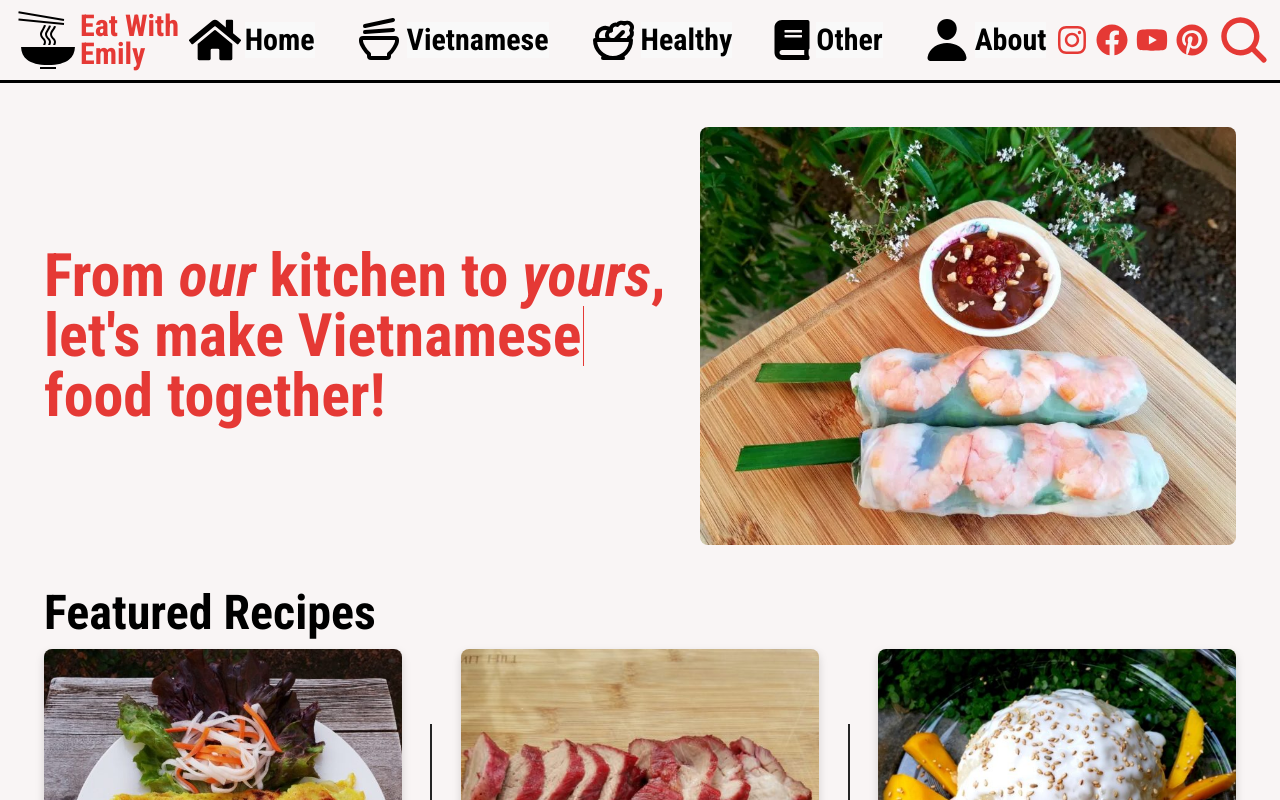
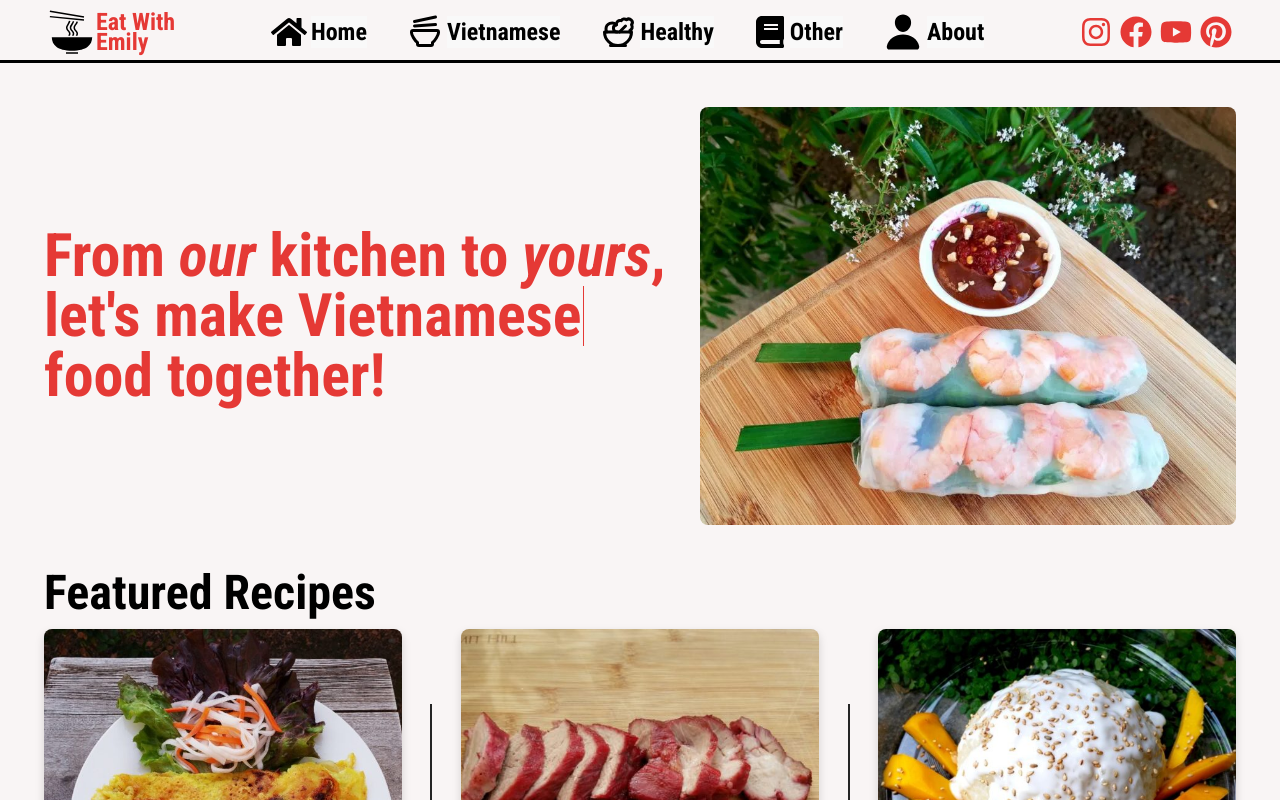
Before and after one commit to 2020mtran/recipe-website, a React (Vite) app: page / in a window 1280 px wide. Built offline with nearby package versions, Linux system fonts and the light colour scheme.

Commit message:
Added horizontal padding to header and more horizontal padding to main contents

```diff
--- a/src/homepage-components/FeaturedRecipes.jsx
+++ b/src/homepage-components/FeaturedRecipes.jsx
@@ -5,7 +5,7 @@ import StickyRiceMango from '../assets/StickyRiceMango.jpg'
 
 const FeaturedRecipes = () => {
     return (
-        <div className='flex flex-col p-3 pb-0 sm:p-5 sm:pb-0 md:p-7 md:pb-0 lg:p-9 lg:pb-0 xl:p-11 xl:pb-0 2xl:p-13 2xl:pb-0 3xl:p-14 3xl:pb-0 gap-1 md:gap-3 2xl:gap-5 3xl:gap-7'>
+        <div className='flex flex-col p-3 pb-0 sm:p-5 sm:pb-0 md:p-7 md:pb-0 lg:p-9 lg:pb-0 xl:p-11 xl:pb-0 2xl:p-13 2xl:pb-0 3xl:p-14 3xl:pb-0 gap-1 md:gap-3 2xl:gap-5 3xl:gap-7 2xl:pr-16 2xl:pl-14 3xl:pr-22 3xl:pl-20'>
             <p className='text-black font-bold text-lg md:text-3xl lg:text-4xl xl:text-5xl 3xl:text-6xl'>Featured Recipes</p>
             <div className="flex flex-row justify-between w-full gap-1 items-center">
                 <div className='flex flex-col w-[30%] gap-1 2xl:gap-3'>
--- a/src/homepage-components/Guidance.jsx
+++ b/src/homepage-components/Guidance.jsx
@@ -6,7 +6,7 @@ import SloppyJoes from '../assets/sloppyjoes.jpg'
 
 const Guidance = () => {
     return (
-        <div className='flex flex-col p-3 sm:p-5 md:p-7 lg:p-9 xl:p-11 2xl:p-13 3xl:p-14 gap-1 md:gap-3 2xl:gap-5 3xl:gap-7'>
+        <div className='flex flex-col p-3 sm:p-5 md:p-7 lg:p-9 xl:p-11 2xl:p-13 3xl:p-14 gap-1 md:gap-3 2xl:gap-5 3xl:gap-7 2xl:pr-16 2xl:pl-14 3xl:pr-22 3xl:pl-20'>
             <p className='text-black font-bold text-lg md:text-3xl lg:text-4xl xl:text-5xl 3xl:text-6xl'>Let's Cook Some...</p>
             <div className='grid grid-cols-2 grid-rows-2 gap-2 md:gap-x-20'>
                 <div className='flex flex-row'>
--- a/src/homepage-components/Header.jsx
+++ b/src/homepage-components/Header.jsx
@@ -7,16 +7,16 @@ import { TbBowlChopsticks } from "react-icons/tb";
 
 const Header = ({ isOpen, setIsOpen }) => {
     return (
-        <div className="flex flex-row w-full justify-between border-b-black border-b-3 pt-2 pb-2">
+        <div className="flex flex-row w-full justify-between border-b-black border-b-3 pt-2 pb-1 pr-4 pl-2 xl:pr-10 xl:pl-8 2xl:pr-15 2xl:pl-11 3xl:pr-22 3xl:pl-20">
             <div className="flex flex-row gap-2 pl-2">
                 <button>
                     <FaBars className="flex text-black self-center w-7 h-7 sm:w-9 sm:h-9 lg:hidden cursor-pointer" onClick={() => setIsOpen(true)}></FaBars>
                 </button>
-                <div className="flex flex-row pr-0">
-                    <GiNoodles className="text-black self-center w-11 h-11 sm:w-13 sm:h-13 lg:w-16 lg:h-16 2xl:w-20 2xl:h-20" />
+                <div className="flex flex-row items-center pr-0">
+                    <GiNoodles className="text-black self-center w-11 h-11 sm:w-13 sm:h-13 lg:w-12 lg:h-12 2xl:w-14 2xl:h-14" />
                     <div className="flex flex-col self-center leading-4">
-                        <p className="text-lg/4 sm:text-2xl/5 lg:text-3xl/7 2xl:text-4xl/9 font-semibold text-left text-chilired">Eat With</p>
-                        <p className="text-lg/4 sm:text-2xl/5 lg:text-3xl/7 2xl:text-4xl/9 font-semibold text-left text-chilired">Emily</p>
+                        <p className="text-lg/4 sm:text-2xl/5 lg:text-2xl/5 2xl:text-3xl/7 font-semibold text-left text-chilired">Eat With</p>
+                        <p className="text-lg/4 sm:text-2xl/5 lg:text-2xl/5 2xl:text-3xl/7 font-semibold text-left text-chilired">Emily</p>
                     </div>
                 </div>
             </div>
@@ -34,26 +34,26 @@ const Header = ({ isOpen, setIsOpen }) => {
                     <button className="bg-transparent text-2xl font-semibold text-black">About</button>
                 </div>
             </div>
-            <div className="hidden xl:flex flex-row space-x-0 gap-10 3xl:gap-20">
+            <div className="hidden xl:flex flex-row gap-10 3xl:gap-20">
                 <div className="flex flex-row items-center gap-1">
-                    <FaHome className="text-black w-12 h-12 xl:w-13 xl:h-13"></FaHome>
-                    <button className="bg-transparent text-3xl 2xl:text-4xl font-semibold text-black">Home</button>
+                    <FaHome className="text-black w-9 h-9"></FaHome>
+                    <button className="bg-transparent text-2xl 2xl:text-3xl font-semibold text-black">Home</button>
                 </div>
                 <div className="flex flex-row items-center gap-1">
-                    <TbBowlChopsticks className="text-black w-12 h-12 2xl:w-13 2xl:h-13"></TbBowlChopsticks>
-                    <button className="bg-transparent text-3xl 2xl:text-4xl font-semibold text-black">Vietnamese</button>
+                    <TbBowlChopsticks className="text-black w-9 h-9 2xl:w-10 2xl:h-10"></TbBowlChopsticks>
+                    <button className="bg-transparent text-2xl 2xl:text-3xl font-semibold text-black">Vietnamese</button>
                 </div>
                 <div className="flex flex-row items-center gap-1">
-                    <LuSalad className="text-black w-12 h-12 2xl:w-13 2xl:h-13"></LuSalad>
-                    <button className="bg-transparent text-3xl 2xl:text-4xl font-semibold text-black">Healthy</button>
+                    <LuSalad className="text-black w-9 h-9 2xl:w-10 2xl:h-10"></LuSalad>
+                    <button className="bg-transparent text-2xl 2xl:text-3xl font-semibold text-black">Healthy</button>
                 </div>
                 <div className="flex flex-row items-center gap-1">
-                    <FaBook className="text-black w-10 h-10 2xl:w-11 2xl:h-11"></FaBook>
-                    <button className="bg-transparent text-3xl 2xl:text-4xl font-semibold text-black">Other</button>
+                    <FaBook className="text-black w-8 h-8 2xl:w-8 2xl:h-8"></FaBook>
+                    <button className="bg-transparent text-2xl 2xl:text-3xl font-semibold text-black">Other</button>
                 </div>
                 <div className="flex flex-row items-center gap-1">
-                    <IoPerson className="text-black w-12 h-12 2xl:w-13 2xl:h-13"></IoPerson>
-                    <button className="bg-transparent text-3xl 2xl:text-4xl font-semibold text-black">About</button>
+                    <IoPerson className="text-black w-10 h-10 2xl:w-9 2xl:h-9"></IoPerson>
+                    <button className="bg-transparent text-2xl 2xl:text-3xl font-semibold text-black">About</button>
                 </div>
             </div>
             <div className="flex flex-row flex-wrap items-center pr-2 gap-2">
@@ -61,7 +61,7 @@ const Header = ({ isOpen, setIsOpen }) => {
                 <FaFacebook className="text-chilired w-5 h-5 sm:w-8 sm:h-8"></FaFacebook>
                 <FaYoutube className="text-chilired w-5 h-5 sm:w-8 sm:h-8"></FaYoutube>
                 <FaPinterest className="text-chilired w-5 h-5 sm:w-8 sm:h-8"></FaPinterest>
-                <IoSearch className="text-chilired w-9 h-9 sm:w-12 sm:h-12 lg:w-14 lg:h-14"></IoSearch>
+                {/* <IoSearch className="text-chilired w-9 h-9 sm:w-12 sm:h-12 lg:w-14 lg:h-14"></IoSearch> */}
             </div>
         </div>
     );
--- a/src/homepage-components/HeroSection.jsx
+++ b/src/homepage-components/HeroSection.jsx
@@ -4,7 +4,7 @@ import TypingEffect from './TypingEffect';
 
 const HeroSection = () => {
     return (
-        <div className="flex flex-row w-full p-3 pb-0 sm:p-5 sm:pb-0 md:p-7 md:pb-0 lg:p-9 lg:pb-0 xl:p-11 xl:pb-0 2xl:p-13 2xl:pb-0 3xl:p-14 3xl:pb-0 items-center">
+        <div className="flex flex-row w-full p-3 pb-0 sm:p-5 sm:pb-0 md:p-7 md:pb-0 lg:p-9 lg:pb-0 xl:p-11 xl:pb-0 2xl:p-13 2xl:pb-0 2xl:pr-16 2xl:pl-14 3xl:p-14 3xl:pb-0 3xl:pr-22 3xl:pl-20 items-center">
             <p className='text-chilired text-xl/5 xs:text-2xl/7 sm:text-3xl md:text-4xl lg:text-5xl xl:text-6xl xl:mr-6 2xl:text-7xl 3xl:text-8xl font-bold'>From <span className='italic'>our</span> kitchen to <span className='italic'>yours</span>, let's make <span className="text-chilired"> <TypingEffect words={["Vietnamese", "Healthy", "Dessert", "American", "Mexican"]} /></span> food together!</p>
             <img src={SpringRolls} className='w-[50%] md:w-[45%] xl:w-[45%] 2xl:w-[40%] rounded-lg'/>
         </div>
--- a/src/homepage-components/NewRecipes.jsx
+++ b/src/homepage-components/NewRecipes.jsx
@@ -5,7 +5,7 @@ import Torta from '../assets/torta.jpg'
 
 const NewRecipes = () => {
     return (
-        <div className='flex flex-col p-3 pb-0 sm:p-5 sm:pb-0 md:p-7 md:pb-0 lg:p-9 lg:pb-0 xl:p-11 xl:pb-0 2xl:p-13 2xl:pb-0 3xl:p-14 3xl:pb-0 gap-1 md:gap-3 2xl:gap-5 3xl:gap-7'>
+        <div className='flex flex-col p-3 pb-0 sm:p-5 sm:pb-0 md:p-7 md:pb-0 lg:p-9 lg:pb-0 xl:p-11 xl:pb-0 2xl:p-13 2xl:pb-0 3xl:p-14 3xl:pb-0 gap-1 md:gap-3 2xl:gap-5 2xl:pr-16 2xl:pl-14 3xl:gap-7 3xl:pr-22 3xl:pl-20'>
             <p className='text-black font-bold text-lg md:text-3xl lg:text-4xl xl:text-5xl 3xl:text-6xl'>New Recipes</p>
             <div className="flex flex-row justify-between w-full gap-1 items-center">
                 <div className='flex flex-col w-[30%] gap-1 2xl:gap-3'>
--- a/src/homepage-components/Reviews.jsx
+++ b/src/homepage-components/Reviews.jsx
@@ -3,7 +3,7 @@ import { FaYoutube } from "react-icons/fa";
 
 const Reviews = () => {
     return (
-        <div className='flex flex-col p-3 pb-0 sm:p-5 sm:pb-0 md:p-7 md:pb-0 lg:p-9 lg:pb-0 xl:p-11 xl:pb-0 2xl:p-13 2xl:pb-0 3xl:p-14 3xl:pb-0 gap-1 md:gap-3 2xl:gap-5 3xl:gap-7'>
+        <div className='flex flex-col p-3 pb-0 sm:p-5 sm:pb-0 md:p-7 md:pb-0 lg:p-9 lg:pb-0 xl:p-11 xl:pb-0 2xl:p-13 2xl:pb-0 3xl:p-14 3xl:pb-0 gap-1 md:gap-3 2xl:gap-5 3xl:gap-7 2xl:pr-16 2xl:pl-14 3xl:pr-22 3xl:pl-20'>
             <p className='text-black font-bold text-lg md:text-3xl lg:text-4xl xl:text-5xl 3xl:text-6xl'>Viewer Reviews</p>
             <div className='grid grid-cols-2 grid-rows-2 gap-2'>
                 <div className='flex flex-row'>
```
